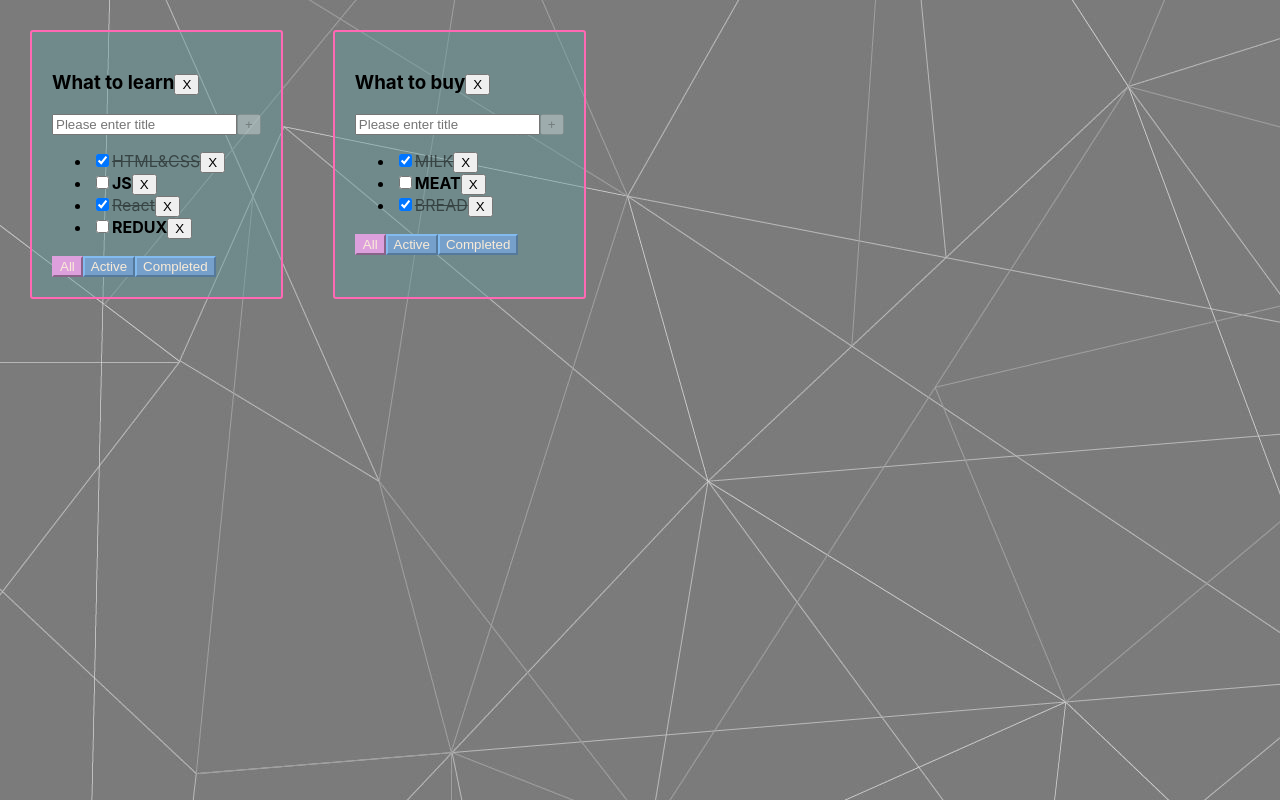
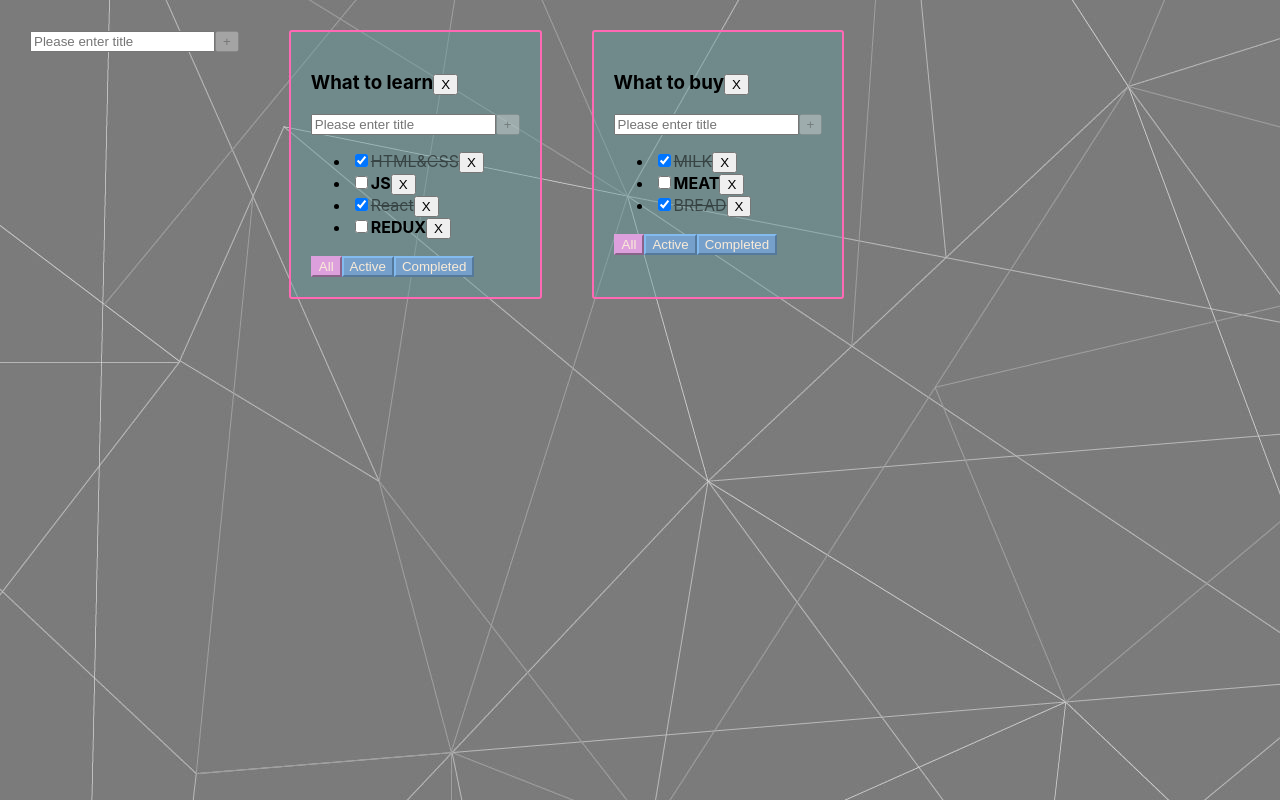
Before and after one commit to KIRYL15/Todolist-2.0, a React (Create React App) app: page / in a window 1280 px wide. Built offline with nearby package versions, Linux system fonts and the light colour scheme.

Commit message:
feat:add universal component

```diff
--- /dev/null
+++ b/src/AddItemForm.tsx
@@ -0,0 +1,53 @@
+import React, {ChangeEvent, FC, KeyboardEvent, useState} from 'react';
+import s from "./Todolist.module.css";
+
+type AddItemFormType = {
+    maxLenghtUserMessage: number,
+    addNewItem: (newTitle: string) => void,
+}
+export const AddItemForm: FC<AddItemFormType> = ({
+      maxLenghtUserMessage,
+      addNewItem,
+}) => {
+    const [titleForInput, setTitleForInput] = useState<string>('')
+    const onChangeHandler = (e: ChangeEvent<HTMLInputElement>) => {
+        error && setError(false)
+        setTitleForInput(e.currentTarget.value)
+    }
+    const isUserMessageToLong: boolean = titleForInput.length > maxLenghtUserMessage
+    const isAddButtonDisabled = isUserMessageToLong
+        || titleForInput.length === 0
+    const [error, setError] = useState(false)
+    const userErrorMessage = error
+        && <div style={{color: "red"}}>Title is required</div>
+    const userMaxLenghtMessage = isUserMessageToLong
+        && <div style={{color: "hotpink"}}>Task title is long</div>
+    const inputErrorClasses = error || isUserMessageToLong ? s.InputError : ""
+    const onKeyDownAddItem = (e: KeyboardEvent<HTMLInputElement>) => e.key === "Enter" && addItem()
+    const addItem = () => {
+        const trimedTitle = titleForInput.trim()
+        if (trimedTitle) {
+            addNewItem(trimedTitle)
+        } else {
+            setError(true)
+        }
+        setTitleForInput('')
+    }
+    return (
+        <div>
+            <input
+                className={inputErrorClasses}
+                placeholder={"Please enter title"}
+                value={titleForInput}
+                onChange={onChangeHandler}
+                onKeyDown={onKeyDownAddItem}
+            />
+            <button
+                disabled={isAddButtonDisabled}
+                onClick={addItem}>+
+            </button>
+            {userMaxLenghtMessage}
+            {userErrorMessage}
+        </div>
+    );
+};
--- a/src/App.tsx
+++ b/src/App.tsx
@@ -2,6 +2,7 @@ import React, {useState} from 'react';
 import './App.css';
 import {Todolist} from "./Todolist";
 import {v1} from "uuid";
+import {AddItemForm} from "./AddItemForm";
 
 export type TasksType = {
     id: string,
@@ -41,12 +42,6 @@ export const App = (): JSX.Element => {
         ]
     })
     //BLL
-    /*const [tasks, setTasks] = useState<Array<TasksType>>([
-        {id: v1(), title: "HTML&CSS", isDone: true},
-        {id: v1(), title: "JS", isDone: false},
-        {id: v1(), title: "React", isDone: true},
-        {id: v1(), title: "REDUX", isDone: false},
-    ])*/
     const removeTask = (taskId: string, todolistId: string) => {
         setTasks({
             ...tasks,
@@ -65,7 +60,6 @@ export const App = (): JSX.Element => {
     const changeTodolistFilter = (filter: FilterValueType, todolistId: string) => {
         setTodolists(todolists.map(m => m.id === todolistId ? {...m, filter: filter} : m))
     }
-
     const changeTaskStatus = (tId: string, newIsDone: boolean, todolistId: string) => {
         debugger
         setTasks({
@@ -74,7 +68,6 @@ export const App = (): JSX.Element => {
                 .map(m => m.id === tId ? {...m, isDone: newIsDone} : m)
         })
     }
-    /*const [filter, setFilter] = useState<FilterValueType>("all")*/
     const removeTodolist = (todolistId: string) => {
         setTodolists(todolists.filter(f => f.id !== todolistId))
         //delete tasks[todolistId]
@@ -92,8 +85,18 @@ export const App = (): JSX.Element => {
                 return tasks
         }
     }
-
-    const todolistsComponents = todolists.map(m => {
+    const addTodolist = (title: string) => {
+        const newTodolistId = v1()
+        const newTodolist: TodolistType = {
+            id: newTodolistId,
+            title: title,
+            filter: 'all'
+        }
+        setTodolists([newTodolist,...todolists])
+        setTasks({[newTodolistId]: [],...tasks})
+    }
+    const todolistsComponents = todolists
+        .map(m => {
             const tasksForRender: Array<TasksType> = getFilteredTasks(tasks[m.id], m.filter)
             return (
                 <Todolist
@@ -113,14 +116,13 @@ export const App = (): JSX.Element => {
                 />
             )
         })
-
-
-
-
-
 //UI
     return (
         <div className="App">
+            <AddItemForm
+                maxLenghtUserMessage={15}
+                addNewItem={addTodolist}
+            />
             {todolistsComponents}
         </div>
     );
--- a/src/Todolist.tsx
+++ b/src/Todolist.tsx
@@ -1,57 +1,51 @@
-import React, {ChangeEvent, FC, KeyboardEvent, useState} from 'react';
+import React, {FC} from 'react';
 import s from './Todolist.module.css'
 import {FilterValueType, TasksType} from "./App";
 import {TasksList} from "./TasksList";
+import {AddItemForm} from "./AddItemForm";
 
 type TodolistType = {
     //данные
-    todolistId:string
+    todolistId: string,
     title: string,
     tasks: Array<TasksType>,
-    filter: FilterValueType
+    filter: FilterValueType,
     //функции для тасок
     removeTask: (taskId: string, todolistId: string) => void,
     addTask: (newTitle: string, todolistId: string) => void,
     changeTaskStatus: (tId: string, newIsDone: boolean, todolistId: string) => void,
     //функции для тудулистов
     changeTodolistFilter: (filter: FilterValueType, todolistId: string) => void,
-    removeTodolist: (todolistId: string) => void
+    removeTodolist: (todolistId: string) => void,
 }
 export const Todolist: FC<TodolistType> = (props) => {
-    const [titleForInput, setTitleForInput] = useState<string>('')
-    const [error, setError] = useState(false)
-    const maxLenghtUserMessage: number = 15
-    const isUserMessageToLong: boolean = titleForInput.length > maxLenghtUserMessage
+    //const [titleForInput, setTitleForInput] = useState<string>('')
+    //const [error, setError] = useState(false)
+    //const maxLenghtUserMessage: number = 15
+    //const isUserMessageToLong: boolean = titleForInput.length > maxLenghtUserMessage
 //функция которая в параметрах принимает filter и возвращает функцию которая изменит значение на filter
     const handlerCreator = (filter: FilterValueType) => {
         return () => props.changeTodolistFilter(filter, props.todolistId)
     }
-const removeTodolist=()=>{props.removeTodolist(props.todolistId)}
-
-    const onClickHandler = () => {
-        const trimedTitle = titleForInput.trim()
-        if (trimedTitle) {
-            props.addTask(trimedTitle, props.todolistId)
-        } else {
-            setError(true)
+    const removeTodolist = () => {
+        props.removeTodolist(props.todolistId)
     }
-        setTitleForInput('')
+    const addTask = (title: string) => {
+        props.addTask(title, props.todolistId)
     }
-    const onChangeHandler = (e: ChangeEvent<HTMLInputElement>) => {
-        error && setError(false)
-        setTitleForInput(e.currentTarget.value)
-    }
-    const onKeyDownAddTask = (e: KeyboardEvent<HTMLInputElement>) => e.key === "Enter" && onClickHandler()
-    const inputErrorClasses = error || isUserMessageToLong ? s.InputError : ""
-    const userMaxLenghtMessage = isUserMessageToLong && <div style={{color: "hotpink"}}>Task title is long</div>
-    const userErrorMessage = error && <div style={{color: "red"}}>Title is required</div>
-    const isAddButtonDisabled = isUserMessageToLong || titleForInput.length === 0
+    //const onChangeHandler = (e: ChangeEvent<HTMLInputElement>) => {error && setError(false)setTitleForInput(e.currentTarget.value)}
+    //const onKeyDownAddTask = (e: KeyboardEvent<HTMLInputElement>) => e.key === "Enter" && addTask()
+    //const inputErrorClasses = error || isUserMessageToLong ? s.InputError : ""
+    //const userMaxLenghtMessage = isUserMessageToLong && <div style={{color: "hotpink"}}>Task title is long</div>
+    //const userErrorMessage = error && <div style={{color: "red"}}>Title is required</div>
+    //const isAddButtonDisabled = isUserMessageToLong || titleForInput.length === 0
     return (
         <div className={s.Todolist}>
             <h3>{props.title}
                 <button onClick={removeTodolist}>X</button>
             </h3>
-            <div>
+            <AddItemForm maxLenghtUserMessage={15} addNewItem={addTask}/>
+            {/*<div>
                 <input
                     className={inputErrorClasses}
                     placeholder={"Please enter title"}
@@ -61,11 +55,11 @@ const removeTodolist=()=>{props.removeTodolist(props.todolistId)}
                 />
                 <button
                     disabled={isAddButtonDisabled}
-                    onClick={onClickHandler}>+
+                    onClick={addTask}>+
                 </button>
                 {userMaxLenghtMessage}
                 {userErrorMessage}
-            </div>
+            </div>*/}
             <TasksList
                 todolistId={props.todolistId}
                 removeTask={props.removeTask}
```
Lines whose indentation alone changed are shown as unchanged.
